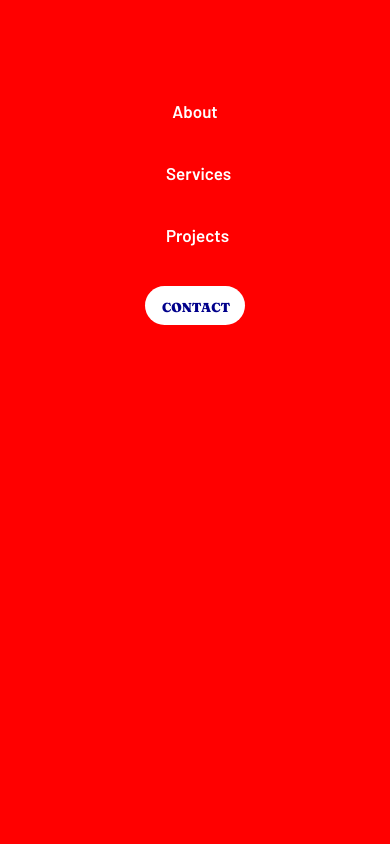
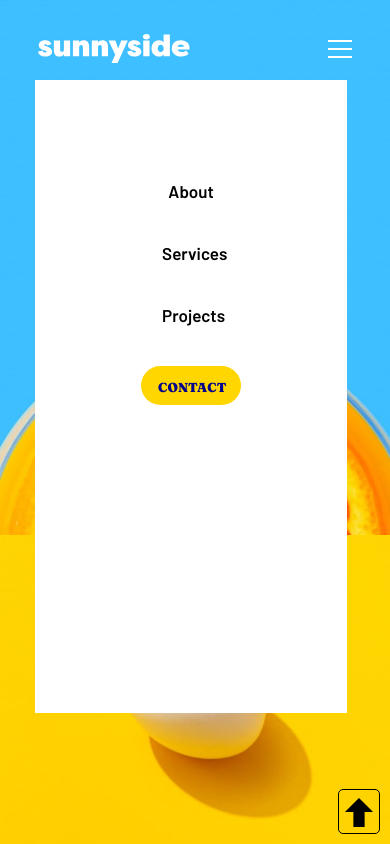
Before and after one commit to Alan-Senderovich/FM-Landing-SunnySide, a plain HTML site: page index.html in a window 390 px wide. Shown: the top 844 px of the page. Drawn offline with nearby package versions, Linux system fonts and the light colour scheme.

Commit message:
proyecto terminado

```diff
--- a/index.html
+++ b/index.html
@@ -33,7 +33,7 @@
             <img src="images/logo.svg" alt="img-logo" />
           </div>
         </div>
-        <ul class="nav">
+        <ul class="nav active">
           <li class="nav-item">About</li>
           <li class="nav-item">Services</li>
           <li class="nav-item">Projects</li>
--- a/script.js
+++ b/script.js
@@ -6,4 +6,15 @@ $(document).ready(function () {
       $(".header").removeClass("sticky");
     }
   });
+
+  // slide-up script
+  $(".btn-arrow-up").click(function () {
+    $("html").animate({ scrollTop: 0 });
+  });
+
+  // TOGGLE MENU / NAVBAR SCRIPT
+  $(".menu-mobile").click(function () {
+    $(".nav").toggleClass("active");
+    // $(".menu-btn").toggleClass("active");
+  });
 });
--- a/styles.css
+++ b/styles.css
@@ -75,9 +75,9 @@ h5 {
 }
 
 .nav li:last-child {
-  margin: 5px 0 5px 35px;
+  margin: 5px 0 21px 35px;
   color: darkblue;
-  background-color: white;
+  background-color: #ffd600;
   border-radius: 25px;
   padding: 13px 30px 10px;
   font-family: "Fraunces";
@@ -372,20 +372,32 @@ h5 {
   .nav {
     display: block;
     position: fixed;
-    background-color: red;
-    height: 100vh;
-    width: 100%;
+    background-color: white;
+    height: 75vh;
+    width: 80%;
+    margin-top: 80px;
     padding: 0;
     top: 0;
-    left: 0;
+    left: -100%;
     padding-top: 80px;
     text-align: center;
+    transition: all 0.3s ease;
+  }
+
+  .menu-mobile {
+    z-index: 999;
+    cursor: pointer;
+  }
+
+  .header .nav.active {
+    left: 9%;
   }
 
   .nav .nav-item {
     width: 100px;
     margin: 0 auto;
     padding: 21px;
+    color: black;
   }
 
   .nav li:last-child {
```
